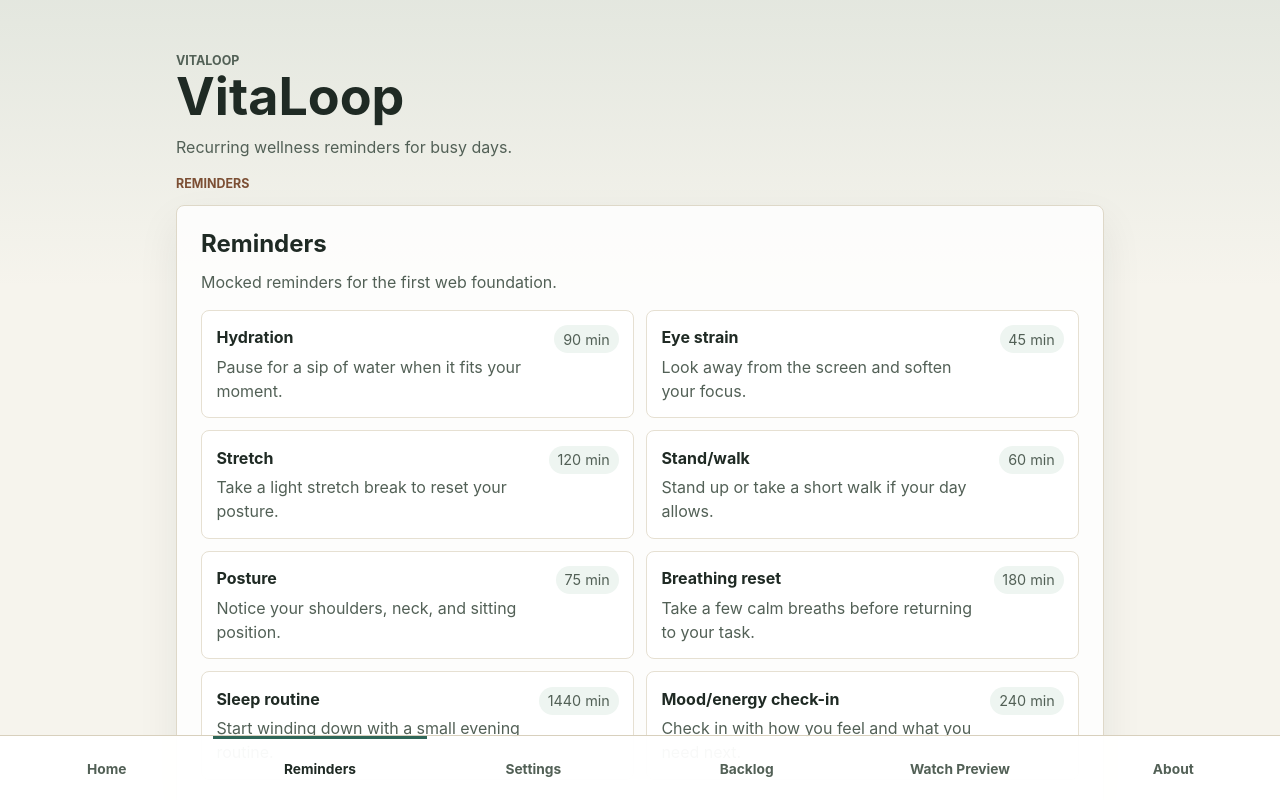
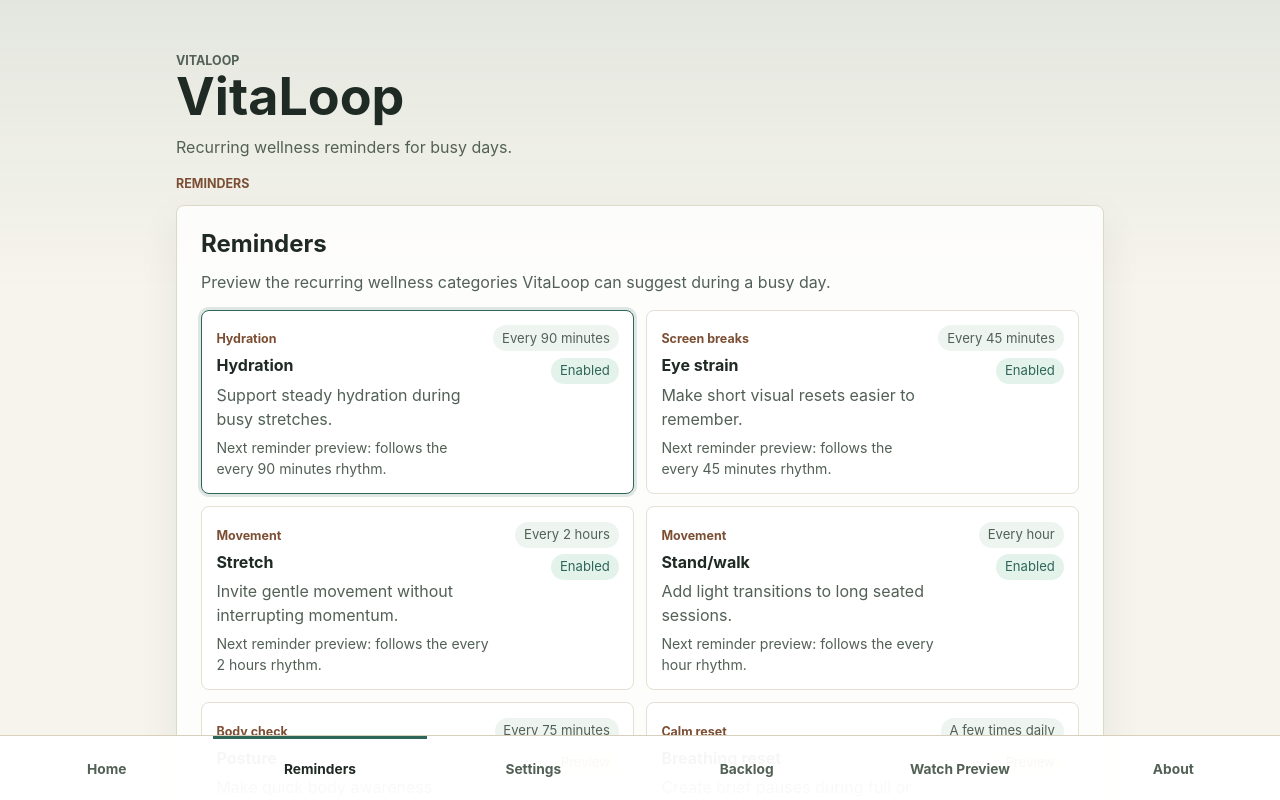
Before and after one commit to KhaledElzarw/VitaLoop, a React (Vite) app: page / in a window 1280 px wide. Both pictures are taken after a click on the button "Reminders". Shown: the top 800 px of the page. Built offline with nearby package versions, Linux system fonts and the light colour scheme.

Commit message:
feat: add mvp reminder experience

```diff
--- a/src/App.tsx
+++ b/src/App.tsx
@@ -1,6 +1,6 @@
 import { useState } from "react";
 import { reminders } from "./data/reminders";
-import { type AppSettings } from "./domain/schemas";
+import { type AppSettings, type ReminderDefinition } from "./domain/schemas";
 
 const tagline = "Recurring wellness reminders for busy days.";
 
@@ -40,6 +40,18 @@ const backlogCategories = [
   "P2 Apple Watch",
 ];
 
+function getOrderedReminders(reminderList: ReminderDefinition[]) {
+  return [...reminderList].sort(
+    (first, second) => first.displayPriority - second.displayPriority,
+  );
+}
+
+function getEnabledReminders(reminderList: ReminderDefinition[]) {
+  return getOrderedReminders(reminderList).filter(
+    (reminder) => reminder.enabledByDefault,
+  );
+}
+
 function App() {
   const [activeScreen, setActiveScreen] = useState<ScreenId>("home");
   const activeLabel = screens.find((screen) => screen.id === activeScreen)?.label;
@@ -59,8 +71,8 @@ function App() {
         aria-labelledby={`${activeScreen}-heading`}
       >
         <p className="screen-label">{activeLabel}</p>
-        {activeScreen === "home" && <HomeScreen />}
-        {activeScreen === "reminders" && <RemindersScreen />}
+        {activeScreen === "home" && <HomeScreen reminders={reminders} />}
+        {activeScreen === "reminders" && <RemindersScreen reminders={reminders} />}
         {activeScreen === "settings" && <SettingsScreen />}
         {activeScreen === "backlog" && <BacklogScreen />}
         {activeScreen === "watch-preview" && <WatchPreviewScreen />}
@@ -83,52 +95,164 @@ function App() {
   );
 }
 
-function HomeScreen() {
-  const enabledCount = reminders.filter(
-    (reminder) => reminder.enabledByDefault,
-  ).length;
+type ReminderScreenProps = {
+  reminders: ReminderDefinition[];
+  hasError?: boolean;
+};
+
+export function HomeScreen({ reminders }: ReminderScreenProps) {
+  const enabledReminders = getEnabledReminders(reminders);
+  const nextReminder = enabledReminders[0];
 
   return (
     <section className="screen-panel">
-      <h2 id="home-heading">A calmer way to remember small breaks</h2>
+      <h2 id="home-heading">Today overview</h2>
       <p>
         VitaLoop keeps recurring wellness nudges simple, optional, and easy to
         adjust around a full day.
       </p>
       <div className="summary-grid" aria-label="Foundation summary">
         <div>
-          <strong>{reminders.length}</strong>
-          <span>Reminder types planned</span>
+          <strong>{enabledReminders.length}</strong>
+          <span>Active reminders</span>
         </div>
         <div>
-          <strong>{enabledCount}</strong>
-          <span>Enabled by default</span>
+          <strong>{nextReminder?.title ?? "None"}</strong>
+          <span>Next wellness nudge</span>
         </div>
         <div>
-          <strong>Local</strong>
-          <span>Current data direction</span>
+          <strong>Gentle</strong>
+          <span>Wellness rhythm</span>
         </div>
       </div>
+      {nextReminder ? (
+        <article className="next-nudge" aria-label="Next wellness nudge">
+          <p className="eyebrow">Next wellness nudge</p>
+          <h3>{nextReminder.title}</h3>
+          <p>{nextReminder.description}</p>
+          <span>{nextReminder.suggestedFrequency}</span>
+        </article>
+      ) : (
+        <p className="empty-copy">
+          No active reminders are available in this mocked view yet.
+        </p>
+      )}
+      <p className="rhythm-summary">
+        Current rhythm: hydration and screen breaks lead the day, with movement
+        reminders spaced in as light resets.
+      </p>
     </section>
   );
 }
 
-function RemindersScreen() {
+export function RemindersScreen({
+  reminders,
+  hasError = false,
+}: ReminderScreenProps) {
+  const orderedReminders = getOrderedReminders(reminders);
+  const [selectedReminderId, setSelectedReminderId] = useState(
+    orderedReminders[0]?.id,
+  );
+  const selectedReminder =
+    orderedReminders.find((reminder) => reminder.id === selectedReminderId) ??
+    orderedReminders[0];
+
+  if (hasError) {
+    return (
+      <section className="screen-panel">
+        <h2 id="reminders-heading">Reminders</h2>
+        <div className="state-message" role="alert">
+          <h3>Reminders are unavailable</h3>
+          <p>
+            VitaLoop could not prepare the reminder preview. Try again when the
+            app state is ready.
+          </p>
+        </div>
+      </section>
+    );
+  }
+
+  if (orderedReminders.length === 0) {
+    return (
+      <section className="screen-panel">
+        <h2 id="reminders-heading">Reminders</h2>
+        <div className="state-message">
+          <h3>No reminders to show</h3>
+          <p>
+            Add mocked reminder categories to preview a gentle wellness rhythm.
+          </p>
+        </div>
+      </section>
+    );
+  }
+
   return (
     <section className="screen-panel">
       <h2 id="reminders-heading">Reminders</h2>
-      <p>Mocked reminders for the first web foundation.</p>
-      <div className="reminder-list">
-        {reminders.map((reminder) => (
-          <article key={reminder.id} className="reminder-card">
+      <p>
+        Preview the recurring wellness categories VitaLoop can suggest during a
+        busy day.
+      </p>
+      <div className="reminder-list" aria-label="Reminder categories">
+        {orderedReminders.map((reminder) => (
+          <button
+            key={reminder.id}
+            type="button"
+            className="reminder-card"
+            aria-label={`Show ${reminder.title} details`}
+            aria-pressed={selectedReminder?.id === reminder.id}
+            onClick={() => setSelectedReminderId(reminder.id)}
+          >
             <div>
+              <span className="category-label">{reminder.category}</span>
               <h3>{reminder.title}</h3>
-              <p>{reminder.prompt}</p>
+              <p>{reminder.wellnessIntent}</p>
+              <p className="next-preview">
+                Next reminder preview: follows the{" "}
+                {reminder.suggestedFrequency.toLowerCase()} rhythm.
+              </p>
             </div>
-            <span>{reminder.cadenceMinutes} min</span>
-          </article>
+            <div className="card-meta">
+              <span>{reminder.suggestedFrequency}</span>
+              <span
+                className={
+                  reminder.enabledByDefault ? "status-enabled" : "status-muted"
+                }
+              >
+                {reminder.enabledByDefault ? "Enabled" : "Preview"}
+              </span>
+            </div>
+          </button>
         ))}
       </div>
+      {selectedReminder && (
+        <aside
+          className="details-panel"
+          role="region"
+          aria-label="Selected reminder details"
+        >
+          <p className="eyebrow">Selected reminder</p>
+          <h3 id="selected-reminder-heading">{selectedReminder.title}</h3>
+          <p>{selectedReminder.description}</p>
+          <dl>
+            <div>
+              <dt>Category</dt>
+              <dd>{selectedReminder.category}</dd>
+            </div>
+            <div>
+              <dt>Frequency</dt>
+              <dd>{selectedReminder.suggestedFrequency}</dd>
+            </div>
+            <div>
+              <dt>Next reminder</dt>
+              <dd>
+                Next reminder preview: {selectedReminder.title} follows the{" "}
+                {selectedReminder.suggestedFrequency.toLowerCase()} rhythm.
+              </dd>
+            </div>
+          </dl>
+        </aside>
+      )}
     </section>
   );
 }
--- a/src/data/reminders.ts
+++ b/src/data/reminders.ts
@@ -9,57 +9,81 @@ export const reminders: ReminderDefinition[] = reminderDefinitionSchema
     {
       id: "hydration",
       title: "Hydration",
-      cadenceMinutes: 90,
-      prompt: "Pause for a sip of water when it fits your moment.",
+      category: "Hydration",
+      description: "Pause for a sip of water when it fits your moment.",
+      suggestedFrequency: "Every 90 minutes",
       enabledByDefault: true,
+      wellnessIntent: "Support steady hydration during busy stretches.",
+      displayPriority: 1,
     },
     {
       id: "eye-strain",
       title: "Eye strain",
-      cadenceMinutes: 45,
-      prompt: "Look away from the screen and soften your focus.",
+      category: "Screen breaks",
+      description: "Look away from the screen and soften your focus.",
+      suggestedFrequency: "Every 45 minutes",
       enabledByDefault: true,
+      wellnessIntent: "Make short visual resets easier to remember.",
+      displayPriority: 2,
     },
     {
       id: "stretch",
       title: "Stretch",
-      cadenceMinutes: 120,
-      prompt: "Take a light stretch break to reset your posture.",
+      category: "Movement",
+      description: "Take a light stretch break to reset your posture.",
+      suggestedFrequency: "Every 2 hours",
       enabledByDefault: true,
+      wellnessIntent: "Invite gentle movement without interrupting momentum.",
+      displayPriority: 3,
     },
     {
       id: "stand-walk",
       title: "Stand/walk",
-      cadenceMinutes: 60,
-      prompt: "Stand up or take a short walk if your day allows.",
+      category: "Movement",
+      description: "Stand up or take a short walk if your day allows.",
+      suggestedFrequency: "Every hour",
       enabledByDefault: true,
+      wellnessIntent: "Add light transitions to long seated sessions.",
+      displayPriority: 4,
     },
     {
       id: "posture",
       title: "Posture",
-      cadenceMinutes: 75,
-      prompt: "Notice your shoulders, neck, and sitting position.",
+      category: "Body check",
+      description: "Notice your shoulders, neck, and sitting position.",
+      suggestedFrequency: "Every 75 minutes",
       enabledByDefault: false,
+      wellnessIntent: "Make quick body awareness checks feel low effort.",
+      displayPriority: 5,
     },
     {
       id: "breathing-reset",
       title: "Breathing reset",
-      cadenceMinutes: 180,
-      prompt: "Take a few calm breaths before returning to your task.",
+      category: "Calm reset",
+      description: "Take a few calm breaths before returning to your task.",
+      suggestedFrequency: "A few times daily",
       enabledByDefault: false,
+      wellnessIntent: "Create brief pauses during full or stressful days.",
+      displayPriority: 6,
     },
     {
       id: "sleep-routine",
       title: "Sleep routine",
-      cadenceMinutes: 1440,
-      prompt: "Start winding down with a small evening routine.",
+      category: "Evening rhythm",
+      description: "Start winding down with a small evening routine.",
+      suggestedFrequency: "Once each evening",
       enabledByDefault: false,
+      wellnessIntent: "Keep evening wind-down cues simple and optional.",
+      displayPriority: 7,
     },
     {
       id: "mood-energy",
       title: "Mood/energy check-in",
-      cadenceMinutes: 240,
-      prompt: "Check in with how you feel and what you need next.",
+      category: "Self check-in",
+      description: "Check in with how you feel and what you need next.",
+      suggestedFrequency: "Midday and late afternoon",
       enabledByDefault: false,
+      wellnessIntent: "Prompt a practical pause to notice your needs.",
+      displayPriority: 8,
     },
   ]);
--- a/src/domain/schemas.ts
+++ b/src/domain/schemas.ts
@@ -18,9 +18,12 @@ export const reminderIdSchema = z.enum([
 export const reminderDefinitionSchema = z.object({
   id: reminderIdSchema,
   title: z.string().min(1),
-  cadenceMinutes: z.number().int().positive(),
-  prompt: z.string().min(1),
+  category: z.string().min(1),
+  description: z.string().min(1),
+  suggestedFrequency: z.string().min(1),
   enabledByDefault: z.boolean(),
+  wellnessIntent: z.string().min(1),
+  displayPriority: z.number().int().positive(),
 });
 
 export const appSettingsSchema = z.object({
--- a/src/styles.css
+++ b/src/styles.css
@@ -45,6 +45,7 @@ button {
 
 .app-header h1,
 .screen-panel h2,
+.next-nudge h3,
 .reminder-card h3 {
   margin: 0;
   letter-spacing: 0;
@@ -122,8 +123,7 @@ button {
   font-size: 1.3rem;
 }
 
-.summary-grid span,
-.reminder-card span {
+.summary-grid span {
   color: #526056;
   font-size: 0.9rem;
 }
@@ -140,10 +140,17 @@ button {
   align-items: flex-start;
   justify-content: space-between;
   gap: 1rem;
+  width: 100%;
+  border: 1px solid #e6e0d2;
+  background: #ffffff;
   padding: 0.9rem;
+  color: inherit;
+  cursor: pointer;
+  text-align: left;
 }
 
 .reminder-card h3 {
+  margin-top: 0.25rem;
   font-size: 1rem;
 }
 
@@ -151,11 +158,102 @@ button {
   margin-top: 0.35rem;
 }
 
-.reminder-card span {
+.reminder-card[aria-pressed="true"] {
+  border-color: #2f6658;
+  box-shadow: 0 0 0 3px rgba(47, 102, 88, 0.14);
+}
+
+.reminder-card:focus-visible {
+  outline: 3px solid #7c4f34;
+  outline-offset: 2px;
+}
+
+.card-meta {
+  display: flex;
+  flex: 0 0 auto;
+  flex-direction: column;
+  align-items: flex-end;
+  gap: 0.4rem;
+}
+
+.card-meta span {
   flex: 0 0 auto;
   border-radius: 999px;
   background: #eef5f1;
+  color: #526056;
+  font-size: 0.82rem;
   padding: 0.2rem 0.55rem;
+  white-space: nowrap;
+}
+
+.card-meta .status-enabled {
+  background: #e3f3ec;
+  color: #2f6658;
+}
+
+.card-meta .status-muted {
+  background: #f2efe7;
+  color: #7c4f34;
+}
+
+.category-label {
+  color: #7c4f34;
+  font-size: 0.78rem;
+  font-weight: 700;
+}
+
+.next-preview {
+  color: #526056;
+  font-size: 0.88rem;
+}
+
+.next-nudge,
+.details-panel,
+.state-message {
+  margin-top: 1rem;
+  border: 1px solid #ded8c8;
+  border-radius: 8px;
+  background: #fffaf0;
+  padding: 1rem;
+}
+
+.next-nudge h3,
+.details-panel h3,
+.state-message h3 {
+  margin: 0.35rem 0 0;
+  font-size: 1.2rem;
+}
+
+.next-nudge span {
+  display: inline-block;
+  margin-top: 0.75rem;
+  border-radius: 999px;
+  background: #e3f3ec;
+  color: #2f6658;
+  font-size: 0.9rem;
+  font-weight: 700;
+  padding: 0.25rem 0.65rem;
+}
+
+.rhythm-summary,
+.empty-copy {
+  max-width: 42rem;
+}
+
+.details-panel dl {
+  display: grid;
+  gap: 0.75rem;
+  margin: 1rem 0 0;
+}
+
+.details-panel dt {
+  color: #526056;
+  font-size: 0.86rem;
+}
+
+.details-panel dd {
+  margin: 0.15rem 0 0;
+  font-weight: 700;
 }
 
 .settings-list {
```
Also changed, not shown: 2 other files (tests, documents, lock files or other folders).
